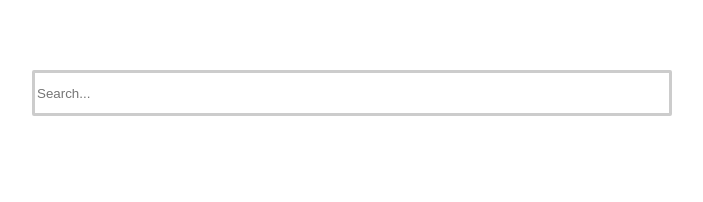
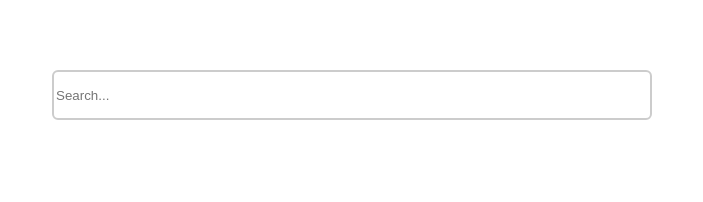
Before and after one commit to ashutosh10x/search-box, a React (Create React App) app: page / in a window 1280 px wide. Shown: the top 202 px of the page, without its empty margins (288-991 px from the left). Built offline with nearby package versions, Linux system fonts and the light colour scheme.

Commit message:
modular stucture

```diff
--- a/src/components/Home.js
+++ b/src/components/Home.js
@@ -2,20 +2,23 @@ import React, { Component } from 'react'
 import './css/home.css'
 import { fetchData } from './api'
 import {customDebounce} from './utility'
+import SearchList from './SearchList'
+import SelectedList from './SelectedList'
 
-// const searchAPIDebounced = (fn, d) => customDebounce(fn, d)
+const searchAPIDebounced = (fn, d) => customDebounce(fn, d)
+console.log(searchAPIDebounced)
 
 export default class Home extends Component {
 
     constructor (props) {
         super(props)
-
         this.state = {
             searchList: [],
             totalResults: 0,
             selectedItems: [],
             serachStr: '',
-            fetching: false
+            fetching: false,
+            outClick: false
         }
     }
 
@@ -42,11 +45,10 @@ export default class Home extends Component {
         })
     }
 
-    async handleChange (e) {
+    handleChange (e) {
         console.log(e, e.target.value)
         const text = e.target.value
         try {
-            customDebounce((e) => {
               fetchData(text).then((data) => {
                 console.log('fetchData', data)
                 this.setState({
@@ -54,7 +56,6 @@ export default class Home extends Component {
                     totalResults: data.totalResults
                 })
             }).catch((e) => console.log(e))
-              }, 100)
 
         } catch (e) {
             console.log(e)
@@ -62,32 +63,46 @@ export default class Home extends Component {
 
     }
 
+    componentDidMount() {
+        document.addEventListener('mousedown', this.handleClickOutside.bind(this));
+    }
+
+    componentWillUnmount() {
+        document.removeEventListener('mousedown', this.handleClickOutside.bind(this));
+    }
+
+    handleClickOutside() {
+       this.setState({
+            outClick: true
+       })
+    }
+
+    focusInput () {
+        this.textInput.focus();
+    }
+
     render() {
-        const items = this.state.searchList ? this.state.searchList.map((item, i) => {
-            return (<li key={i} onKeyDown={(e) => this.handleKeyDown(e, item)} onClick={(e) => this.onListItemClick(e, item, i)}>{item.Title}</li>)
-        }): []
-
-        const selectedItems = this.state.selectedItems ? this.state.selectedItems.map((item, i) => {
-            return (<div key={i} class="selectedItem">
-                        <span key={i + 'span'}>{item.Title}</span>
-                        <span key={i + 'close'} className="close" onClick={(e) => this.removeSelectedItem(e, i)}>X</span>
-                </div>)
-        }) : []
+       const selectedItems = this.state.selectedItems
+       const searchList = this.state.searchList
 
         return (
             <div className="home-body">
-
                 <section>
-                    <div className="editable-box">
-                        {selectedItems}
-                        <input type="text" className="input-box" onChange={(e) => this.handleChange(e)} placeholder="Search..."></input>
-                        {/* <div className="" contentEditable="true" onInput={(e) => this.handleChange(e)}></div> */}
+                    <div className="editable-box" onClick={this.focusInput.bind(this)}>
+                        <SelectedList selectedItems={selectedItems} removeSelectedItem={this.removeSelectedItem.bind(this)} />
+                        <input
+                            ref={ i => this.textInput = i}
+                            type="text"
+                            className="input-box"
+                            onChange={(e) => this.handleChange(e)}
+                            placeholder="Search...">
+                        </input>
                     </div>
-                    {/* <input type="text" className="input-box" onChange={(e) => this.handleChange(e)} placeholder="Search..."></input> */}
                 </section>
-                <section>
-                    <ul>{items}</ul>
-                </section>
+                <SearchList
+                    searchList={searchList}
+                    handleKeyDown={(e, item) => this.handleKeyDown(e, item)}
+                    onListItemClick={(e, item, i) => this.onListItemClick(e, item, i)}/>
             </div>
         )
     }
--- /dev/null
+++ b/src/components/SearchList.js
@@ -0,0 +1,15 @@
+import React from 'react'
+import './css/home.css'
+
+export default function SearchList(props) {
+
+    const items = props.searchList ? props.searchList.map((item, i) => {
+        return (<li key={i} onKeyDown={(e) => props.handleKeyDown(e, item)} onClick={(e) => props.onListItemClick(e, item, i)}>{item.Title}</li>)
+    }): []
+
+    const ulStyle = {
+        display: props.searchList && props.searchList.length > 0 ? 'block' : 'none'
+    }
+
+    return (<div><ul style={ulStyle}>{items}</ul></div>)
+}
--- /dev/null
+++ b/src/components/SelectedList.js
@@ -0,0 +1,13 @@
+import React from 'react'
+import './css/home.css'
+
+export default function SelectedList (props) {
+    const selectedItems = props.selectedItems ? props.selectedItems.map((item, i) => {
+        return (<div key={i} className="selectedItem">
+                    <span key={i + 'span'}>{item.Title}</span>
+                    <span key={i + 'close'} className="close" onClick={() => props.removeSelectedItem(i)}>X</span>
+            </div>)
+    }) : []
+
+    return (<div className="selected-items-container">{selectedItems} </div>)
+}
--- a/src/components/css/home.css
+++ b/src/components/css/home.css
@@ -1,3 +1,7 @@
+body * {
+	box-sizing: border-box;
+}
+
 .home-body {
     width: 50%;
   	margin: 50px auto;
@@ -5,24 +9,28 @@
 }
 
 .input-box {
-	/* width: 400px;
-	height: 40px;
-	border-radius: 2px; */
 	border: none;
 	height: 38px;
 	min-width: 200px;
 }
 
+.input-box:focus {
+	outline: none;
+}
+
 .editable-box {
-	min-height: 40px;
-	/* max-width: 400px; */
-	border-radius: 2px;
-	border: 3px solid #ccc;
+	min-height: 50px;
+	border-radius: 6px;
+	border: 2px solid #ccc;
 	text-align: center;
 	align-items: center;
 	align-content: center;
 	display: flex;
 	overflow: auto;
+}
+
+.selected-items-container {
+	display: flex;
 }
 
 .selectedItem {
@@ -31,11 +39,13 @@
 	word-wrap: break-word;
 	margin-right: 10px;
 	font-size: 10px;
-	border: 1px solid #000;
+	border: 1px solid #ccc;
 	border-radius: 20px;
+	padding: 10px;
+	box-sizing: border-box;
 	height: 35px;
 	align-items: center;
-	background-color: antiquewhite;;
+	background-color: antiquewhite;
 }
 
 .close {
@@ -47,18 +57,18 @@
 
 ul {
 	list-style-type: none;
+	border-radius: 4px;
+	background-color: #FFFFFF;
+	box-shadow: 0 0 10px 0 rgb(0 0 0 / 8%);
+	margin: 0;
+	padding-inline-start: 0;
   }
 
   ul li {
 	overflow: hidden;
-	margin: 0 0 20px;
 	border-bottom: 1px solid #ccc;
-	padding: 0 0 20px;
+	padding: 20px 0;
 	cursor: pointer;
-  }
-
-  li:last-child {
-	margin: 0;
   }
 
   li:hover {
--- a/src/components/utility.js
+++ b/src/components/utility.js
@@ -2,12 +2,12 @@ export function customDebounce (fn, d) {
 	let timeout;
 	return function () {
 		const context = this
-    const args = arguments;
-
+    	const args = arguments;
+		console.log(args, 'debouce')
 		clearTimeout(timeout);
 		timeout = setTimeout(() => {
-      timeout = null;
+      		timeout = null;
 			fn.apply(context, args);
-    }, d);
+    	}, d);
 	};
 };
```
Lines whose indentation alone changed are shown as unchanged.
